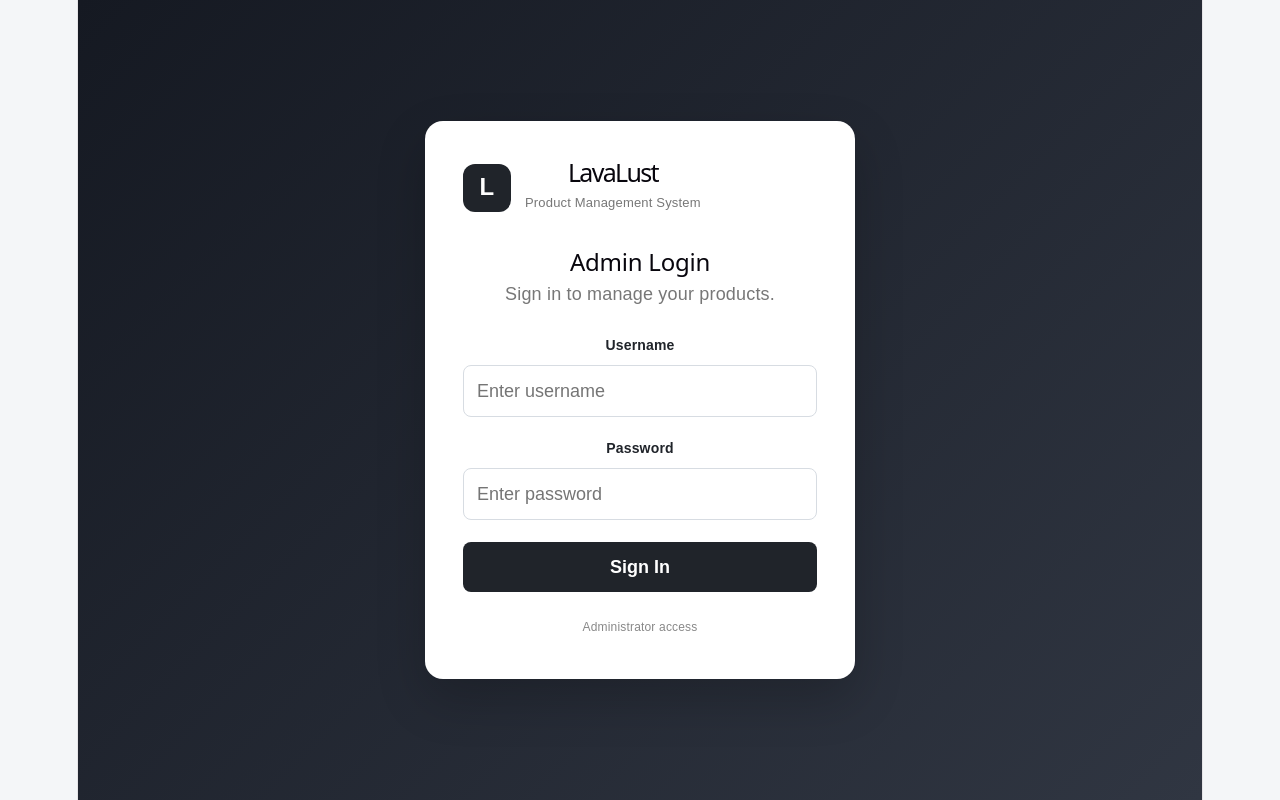
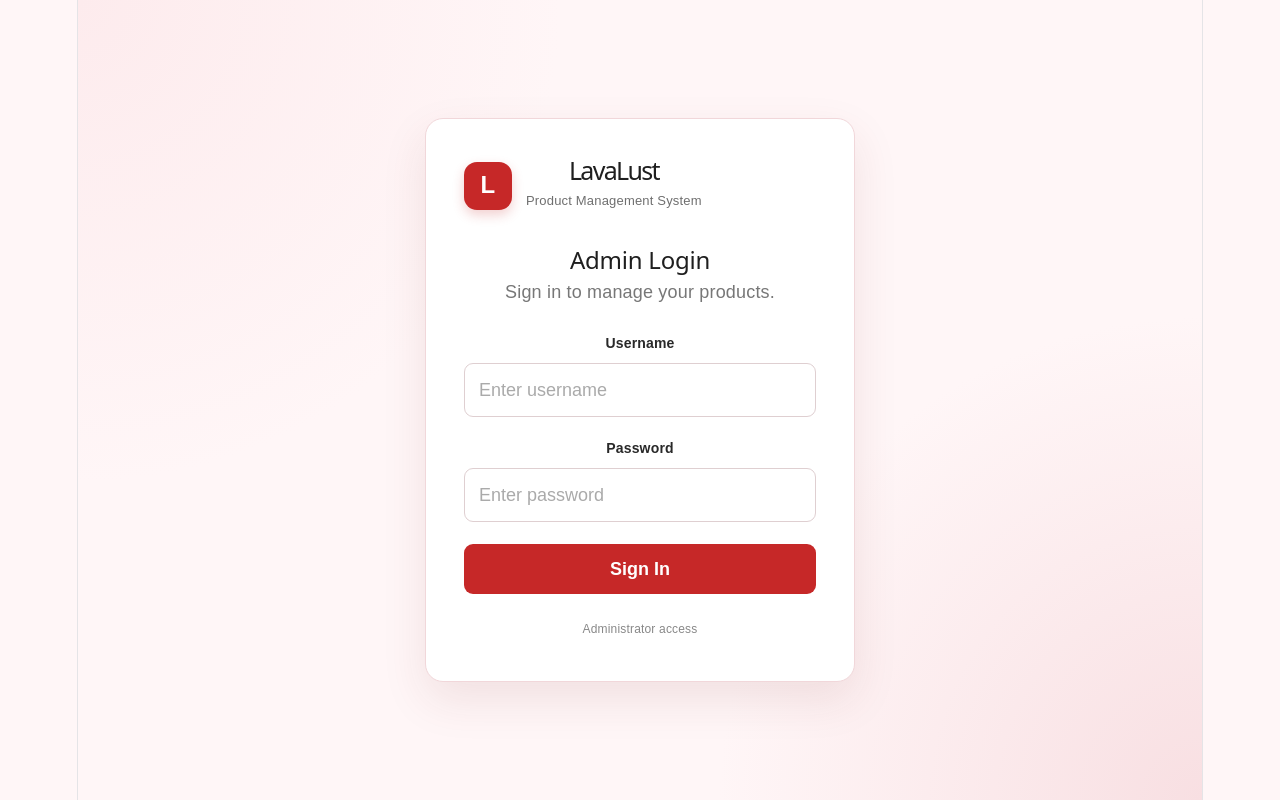
Before and after one commit to sarahorzales-hue/lavalust-frontend, a React (Vite) app: page / in a window 1280 px wide. Built offline with nearby package versions, Linux system fonts and the light colour scheme.

Commit message:
Update frontend strawberry theme

```diff
--- a/src/App.css
+++ b/src/App.css
@@ -5,8 +5,8 @@
 body {
   margin: 0;
   font-family: Arial, Helvetica, sans-serif;
-  background: #f4f6f8;
-  color: #20242a;
+  background: #fff6f7;
+  color: #1f1f1f;
 }
 
 button,
@@ -19,7 +19,22 @@ button {
   cursor: pointer;
 }
 
-/* LOGIN */
+/* ========================================
+   STRAWBERRY THEME
+   ========================================
+
+   Strawberry Red: #c62828
+   Dark Red:       #a51f1f
+   Leaf Green:     #2f5d3a
+   Soft Pink:      #fff6f7
+   Light Pink:     #fdebed
+   Black:          #1f1f1f
+   White:          #ffffff
+*/
+
+/* ========================================
+   LOGIN
+   ======================================== */
 
 .login-page {
   min-height: 100vh;
@@ -27,16 +42,20 @@ button {
   align-items: center;
   justify-content: center;
   padding: 24px;
-  background: linear-gradient(135deg, #151922, #303642);
+  background:
+    radial-gradient(circle at top left, #fdebed 0%, transparent 35%),
+    radial-gradient(circle at bottom right, #f8dfe2 0%, transparent 35%),
+    #fff6f7;
 }
 
 .login-card {
   width: 100%;
   max-width: 430px;
-  background: white;
+  background: #ffffff;
+  border: 1px solid #f1d7da;
   border-radius: 18px;
   padding: 38px;
-  box-shadow: 0 20px 50px rgba(0, 0, 0, 0.2);
+  box-shadow: 0 18px 45px rgba(122, 35, 43, 0.10);
 }
 
 .brand {
@@ -49,34 +68,37 @@ button {
 .brand-icon {
   width: 48px;
   height: 48px;
-  border-radius: 12px;
+  border-radius: 13px;
   display: flex;
   align-items: center;
   justify-content: center;
-  background: #20242a;
+  background: #c62828;
   color: white;
   font-size: 24px;
   font-weight: bold;
+  box-shadow: 0 5px 12px rgba(198, 40, 40, 0.22);
 }
 
 .brand h1 {
   margin: 0;
   font-size: 25px;
+  color: #1f1f1f;
 }
 
 .brand p {
   margin: 4px 0 0;
-  color: #777;
+  color: #6f6f6f;
   font-size: 13px;
 }
 
 .login-card h2 {
-  margin-bottom: 5px;
+  margin: 0 0 5px;
+  color: #1f1f1f;
 }
 
 .login-subtitle {
   color: #777;
-  margin-bottom: 25px;
+  margin: 0 0 25px;
 }
 
 .login-card label,
@@ -85,38 +107,60 @@ button {
   font-size: 14px;
   font-weight: bold;
   margin-bottom: 7px;
+  color: #292929;
 }
 
 .login-card input,
 .product-form input,
 .product-form textarea {
   width: 100%;
-  border: 1px solid #d7dce2;
-  border-radius: 8px;
-  padding: 12px 13px;
+  border: 1px solid #dfcfd1;
+  border-radius: 9px;
+  padding: 13px 14px;
   margin-bottom: 18px;
   outline: none;
+  background: #fff;
+  color: #1f1f1f;
+  transition: border-color 0.2s ease, box-shadow 0.2s ease;
+}
+
+.login-card input::placeholder,
+.product-form input::placeholder,
+.product-form textarea::placeholder {
+  color: #aaa;
 }
 
 .login-card input:focus,
 .product-form input:focus,
 .product-form textarea:focus {
-  border-color: #59636f;
+  border-color: #c62828;
+  box-shadow: 0 0 0 3px rgba(198, 40, 40, 0.09);
 }
 
 .login-card form button,
 .form-actions button {
   border: none;
-  border-radius: 8px;
+  border-radius: 9px;
   padding: 12px 20px;
-  background: #20242a;
+  background: #c62828;
   color: white;
   font-weight: bold;
+  transition: background 0.2s ease, transform 0.15s ease;
 }
 
 .login-card form button {
   width: 100%;
   margin-top: 4px;
+}
+
+.login-card form button:hover,
+.form-actions button:hover {
+  background: #a51f1f;
+}
+
+.login-card form button:active,
+.form-actions button:active {
+  transform: translateY(1px);
 }
 
 .login-note {
@@ -126,35 +170,43 @@ button {
   margin-top: 22px;
 }
 
-/* ALERTS */
+/* ========================================
+   ALERTS
+   ======================================== */
 
 .alert {
   padding: 13px 16px;
-  border-radius: 8px;
+  border-radius: 9px;
   margin-bottom: 20px;
   font-size: 14px;
+  border: 1px solid transparent;
 }
 
 .alert.success {
-  background: #e9f7ef;
-  color: #176b3a;
+  background: #edf7ef;
+  color: #2f5d3a;
+  border-color: #cfe5d3;
 }
 
 .alert.error {
-  background: #fff0f0;
-  color: #b42318;
+  background: #fff0f1;
+  color: #a51f1f;
+  border-color: #f1cacc;
 }
 
-/* TOP BAR */
+/* ========================================
+   TOP BAR
+   ======================================== */
 
 .topbar {
-  background: #20242a;
+  background: #1f1f1f;
   color: white;
   min-height: 70px;
   padding: 0 6%;
   display: flex;
   align-items: center;
   justify-content: space-between;
+  border-bottom: 3px solid #c62828;
 }
 
 .logo {
@@ -179,14 +231,22 @@ button {
 }
 
 .logout-btn {
-  border: 1px solid #59616c;
+  border: 1px solid #555;
   background: transparent;
   color: white;
-  border-radius: 7px;
+  border-radius: 8px;
   padding: 8px 14px;
+  transition: background 0.2s ease, border-color 0.2s ease;
 }
 
-/* MAIN */
+.logout-btn:hover {
+  background: #c62828;
+  border-color: #c62828;
+}
+
+/* ========================================
+   MAIN
+   ======================================== */
 
 .container {
   width: 90%;
@@ -196,11 +256,12 @@ button {
 
 .form-card,
 .products-section {
-  background: white;
+  background: #ffffff;
+  border: 1px solid #f0dfe1;
   border-radius: 14px;
   padding: 28px;
   margin-bottom: 25px;
-  box-shadow: 0 5px 20px rgba(0, 0, 0, 0.05);
+  box-shadow: 0 5px 22px rgba(80, 30, 35, 0.06);
 }
 
 .section-heading {
@@ -212,15 +273,18 @@ button {
 
 .section-heading h2 {
   margin: 0 0 5px;
+  color: #1f1f1f;
 }
 
 .section-heading p {
   margin: 0;
-  color: #7b838d;
+  color: #7b7375;
   font-size: 14px;
 }
 
-/* FORM */
+/* ========================================
+   FORM
+   ======================================== */
 
 .product-form textarea {
   min-height: 90px;
@@ -240,20 +304,31 @@ button {
 
 .secondary-btn,
 .refresh-btn {
-  border: 1px solid #ccd1d7 !important;
-  background: white !important;
-  color: #30353b !important;
+  border: 1px solid #d9c6c9 !important;
+  background: #ffffff !important;
+  color: #2f5d3a !important;
+}
+
+.secondary-btn:hover,
+.refresh-btn:hover {
+  background: #f8eeee !important;
+  border-color: #c9aeb2 !important;
 }
 
 .refresh-btn {
   border-radius: 8px;
   padding: 9px 15px;
+  font-weight: bold;
 }
 
-/* TABLE */
+/* ========================================
+   TABLE
+   ======================================== */
 
 .table-wrapper {
   overflow-x: auto;
+  border: 1px solid #eadcdf;
+  border-radius: 10px;
 }
 
 table {
@@ -263,20 +338,33 @@ table {
 }
 
 th {
-  background: #f5f6f8;
+  background: #fdebed;
+  color: #3a292b;
   text-align: left;
-  padding: 13px;
+  padding: 14px 13px;
   font-size: 13px;
+  font-weight: bold;
+  border-bottom: 2px solid #f1d4d7;
 }
 
 td {
   padding: 14px 13px;
-  border-bottom: 1px solid #e8ebee;
+  border-bottom: 1px solid #eee3e4;
   font-size: 14px;
+  background: #ffffff;
+}
+
+tbody tr:last-child td {
+  border-bottom: none;
+}
+
+tbody tr:hover td {
+  background: #fff9fa;
 }
 
 .product-name {
   font-weight: bold;
+  color: #2f5d3a;
 }
 
 .actions {
@@ -291,16 +379,30 @@ td {
   padding: 7px 11px;
   font-size: 12px;
   font-weight: bold;
+  transition: background 0.2s ease, transform 0.15s ease;
 }
 
 .edit-btn {
-  background: #eef1f4;
-  color: #30353b;
+  background: #edf4ee;
+  color: #2f5d3a;
+}
+
+.edit-btn:hover {
+  background: #dcebdd;
 }
 
 .delete-btn {
-  background: #fff0f0;
-  color: #c52b2b;
+  background: #fff0f1;
+  color: #b52222;
+}
+
+.delete-btn:hover {
+  background: #f9dadd;
+}
+
+.edit-btn:active,
+.delete-btn:active {
+  transform: translateY(1px);
 }
 
 .empty {
@@ -309,7 +411,9 @@ td {
   padding: 35px;
 }
 
-/* RESPONSIVE */
+/* ========================================
+   RESPONSIVE
+   ======================================== */
 
 @media (max-width: 700px) {
   .topbar {
@@ -338,4 +442,8 @@ td {
     align-items: flex-start;
     gap: 15px;
   }
+
+  .login-card {
+    padding: 28px 24px;
+  }
 }
```
